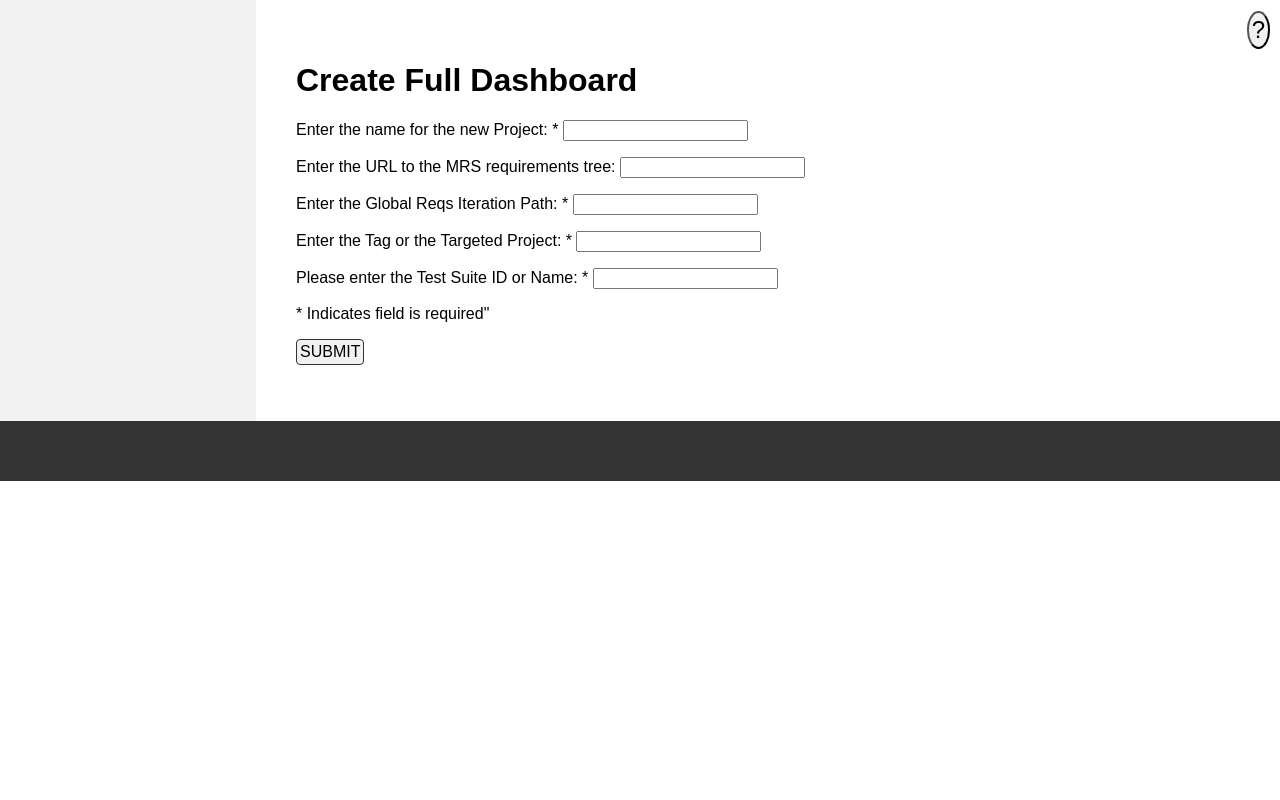
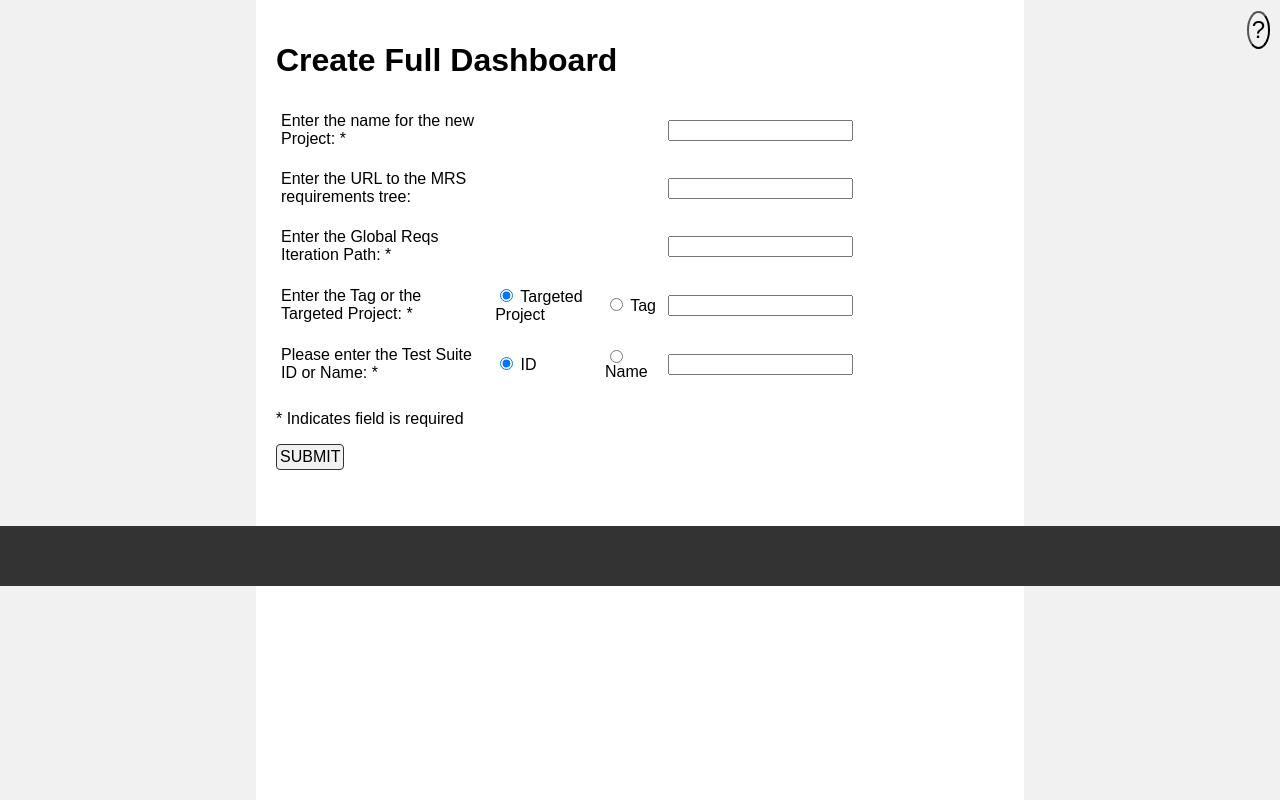
Before and after one commit to MarkMurphy94/Dashboard_generator, a Django app: page /home in a window 1280 px wide. Shown: the part 214-1014 px from the top of the page. Before the commit the page ends 695 px from the top, so only its background shows below. Run offline with Django 3.2, Linux system fonts and the light colour scheme; some libraries are stand-ins or nearby versions.

Commit message:
Add Create Dashboard function to Django GUI

```diff
--- a/ads_site/ads_app/static/style.css
+++ b/ads_site/ads_app/static/style.css
@@ -94,6 +94,7 @@ body {
 
 /* Column container */
 .row {
+  height: 100%;
   display: -ms-flexbox; /* IE10 */
   display: flex;
   -ms-flex-wrap: wrap; /* IE10 */
@@ -109,10 +110,18 @@ body {
   padding: 20px;
 }
 
+.right-side {
+  float: right;
+  -ms-flex: 20%; /* IE10 */
+  flex: 20%;
+  background-color: #f1f1f1;
+  padding: 20px;
+}
+
 /* Main column */
 .main {
   -ms-flex: 80%; /* IE10 */
-  flex: 80%;
+  flex: 60%;
   background-color: white;
   padding: 20px;
 }
@@ -126,6 +135,11 @@ body {
 
 /* Footer */
 .footer {
+  position: fixed;
+
+  width: 100%;
+  left: 0;
+  bottom: 0;
   padding: 20px;
   text-align: center;
   background: #333;
@@ -176,6 +190,16 @@ body {
   cursor: pointer;
 }
 
+.form-table{
+  text-align: left;
+  width: 80%;
+}
+
+.form-table td{
+  text-align: left;
+  padding: 10px 3px;
+}
+
 .alert {
   width: 80%;
   position: relative;
@@ -191,18 +215,23 @@ body {
   border-color: #c3e6cb;
 }
 
+.alert-error {
+  color: #721c24;
+  background-color: #f8d7da;
+  border-color: #f5c6cb;
+}
+
 .isDisabled {
   pointer-events: none;
   color: currentColor;
   cursor: not-allowed;
   opacity: 0.5;
   text-decoration: none;
-
 }
 
 .loader {
   border: 16px solid #f3f3f3; /* Light grey */
-  border-top: 16px solid #FFC72C; /* Blue */
+  border-top: 16px solid #FFC72C; /* ITRON yellow */
   border-radius: 50%;
   width: 120px;
   height: 120px;
--- a/ads_site/ads_app/templates/ads_app/done.html
+++ b/ads_site/ads_app/templates/ads_app/done.html
@@ -14,6 +14,9 @@
     {% if test_plan %}
         <a href="https://dev.azure.com/itron/RnD/_testPlans?planId={{ test_plan }}" class="button">Go to Test Plan</a>
     {% endif %}
+    {% if dash_id %}
+        <a href="https://dev.azure.com/itron/RnD/_dashboards/dashboard/{{ dash_id }}" class="button">Go to Dashboard</a>
+    {% endif %}
 
 </div>
 {% endblock content %}
--- a/ads_site/ads_app/templates/ads_app/home.html
+++ b/ads_site/ads_app/templates/ads_app/home.html
@@ -8,24 +8,70 @@
 
             $("a#home").addClass('active');
         });
+
+        $(function() {
+            $("#create_dash").submit(function(event) {
+                // Stop form from submitting normally
+                event.preventDefault();
+                var create_dash = $(this);
+                // Un-hide the Loading div
+                document.getElementById("loading").hidden = false;
+                // Disable Links and Submit button
+                $("a#test").addClass('isDisabled');
+                $("a#home").addClass('isDisabled');
+                $("a#update").addClass('isDisabled');
+                $("a#admin").addClass('isDisabled');
+                document.getElementsByClassName("button")[0].disabled = true;
+                // Submit Form
+                document.forms['create_dash'].submit()
+            });
+        });
+
     </script>
 
-    <div class="main">
 
-        <h1>Create Full Dashboard</h1>
-        <form action="create_dash" method="POST">
-            <p>
-                <label for="id_output_Team">Enter the name for the new Project: *</label>
-                <input type="text" name="output_Team" required="" id="id_output_Team" maxlength="250">
-            </p>
-            <p><label for="id_Dash_Name">Enter the URL to the MRS requirements tree:</label> <input type="text" name="Dash_Name" required="" id="id_Dash_Name" maxlength="250"></p>
-            <p><label for="id_prog_short_name">Enter the Global Reqs Iteration Path: *</label> <input type="text" name="prog_short_name" required="" id="id_prog_short_name" maxlength="250"></p>
-            <p><label for="id_query_Folder">Enter the Tag or the Targeted Project: *</label> <input type="text" name="query_Folder" required="" id="id_query_Folder" maxlength="250"></p>
-            <p><label for="id_Overview_Id">Please enter the Test Suite ID or Name: *</label> <input type="text" name="Overview_Id" required="" id="id_Overview_Id" maxlength="250"></p>
-            <p><label>* Indicates field is required"</label> </p>
-            <button type="submit" class="button">SUBMIT</button>
-        </form>
-
+    <h1>Create Full Dashboard</h1>
+    <form action="create_dash" method="POST" id="create_dash">
+        {% csrf_token %}
+        <table class="form-table">
+            <tr>
+                <td><label for="folder_name">Enter the name for the new Project: *</label></td>
+                <td></td>
+                <td></td>
+                <td><input type="text" name="folder_name" required="" id="folder_name" maxlength="32"></td>
+            </tr>
+            <tr>
+                <td><label for="url">Enter the URL to the MRS requirements tree:</label></td>
+                <td></td>
+                <td></td>
+                <td><input type="text" name="url" id="url" maxlength="250"></td>
+            </tr>
+            <tr>
+                <td><label for="global_path">Enter the Global Reqs Iteration Path: *</label></td>
+                <td></td>
+                <td></td>
+                <td><input type="text" name="global_path" required="" id="global_path" maxlength="250"></td>
+            </tr>
+            <tr>
+                <td><label for="iteration_shortname">Enter the Tag or the Targeted Project: *</label></td>
+                <td><input type="radio" name="target_choice" value="0" checked> Targeted Project</td>
+                <td><input type="radio" name="target_choice" value="1"> Tag</td>
+                <td><input type="text" name="iteration_shortname" required="" id="iteration_shortname" maxlength="250"></td>
+            </tr>
+            <tr>
+                <td><label for="test_plan_name">Please enter the Test Suite ID or Name: *</label></td>
+                <td><input type="radio" name="test_choice" value="0" checked> ID</td>
+                <td><input type="radio" name="test_choice" value="1"> Name</td>
+                <td><input type="text" name="test_plan_name" required="" id="test_plan_name" maxlength="250"></td>
+            </tr>
+        </table>
+        <p><label>* Indicates field is required</label> </p>
+        <button type="submit" class="button">SUBMIT</button>
+    </form>
+    <br>
+    <div id="loading" hidden>
+        <h1>Please wait...</h1>
+        <div class="loader"></div>
     </div>
 
 {% endblock content %}
--- a/ads_site/ads_app/urls.py
+++ b/ads_site/ads_app/urls.py
@@ -10,4 +10,5 @@ urlpatterns = [
     url(r'^create_test', views.create_test, name='ADS Loading'),
     url(r'^update', views.update, name='Update Dashboard'),
     url(r'^done', views.done, name='Complete'),
+    url(r'^create_dash', views.create_dash, name='Create Dashboard'),
 ]
--- a/ads_site/ads_app/views.py
+++ b/ads_site/ads_app/views.py
@@ -33,6 +33,54 @@ def create_test(request):
     return render(request, 'ads_app/done.html', context)
 
 
+def create_dash(request):
+    context = {}
+    if request.method == 'POST':  # if the request from the HTML is a post
+        form = request.POST
+
+        # stripping form values
+        folder_name = form['folder_name'].strip()
+        url = form['url'].strip()
+        global_path = form['global_path'].strip()
+        target_choice = form['target_choice'].strip()
+        iteration_shortname = form['iteration_shortname'].strip()
+        test_choice = form['test_choice'].strip()
+        test_plan_name = form['test_plan_name'].strip()
+
+        # Adding form values to context
+        context['folder_name'] = folder_name
+        context['url'] = url
+        context['global_path'] = global_path
+        context['target_choice'] = target_choice
+        context['iteration_shortname'] = iteration_shortname
+        context['test_choice'] = test_choice
+        context['test_plan_name'] = test_plan_name
+
+        try:
+            dash_id = "b38ebb7a-9338-4ac7-a630-904df5290716"
+            dash_id = models.create_full_dash(folder_name, url, global_path, target_choice,
+                                              iteration_shortname, test_choice, test_plan_name)
+            context['dash_id'] = dash_id
+            raise models.DashboardComplete(dash_id)
+        except models.TestPlanError as error:  # error for test plan name not found
+            messages.error(request, "Entry Error: " + str(error))
+        except ValueError:  # error for Test Suite ID not being a number
+            messages.error(request, "Entry Error: Test Suite ID must be a number")
+        except models.ApiTestIDNotFound as error:  # error for Test Suite ID not being found
+            messages.error(request, "Entry Error: " + str(error))
+        except models.FolderAlreadyExists as error:  # error is the query folder already exists
+            messages.error(request, "Entry Error: " + str(error))
+        except models.DashAlreadyExists as error:  # error is the dashboard with same name already exists
+            messages.error(request, "Entry Error: " + str(error))
+        except models.DashboardComplete:
+            messages.success(request, 'The Dashboard was successfully created')
+            return render(request, 'ads_app/done.html', context)
+        except Exception as e:
+            messages.error(request, "Entry Error: " + str(e))
+
+    return render(request, 'ads_app/home.html', context)
+
+
 def update(request):
     return render(request, 'ads_app/update.html')
 
```
Lines whose indentation alone changed are shown as unchanged.
